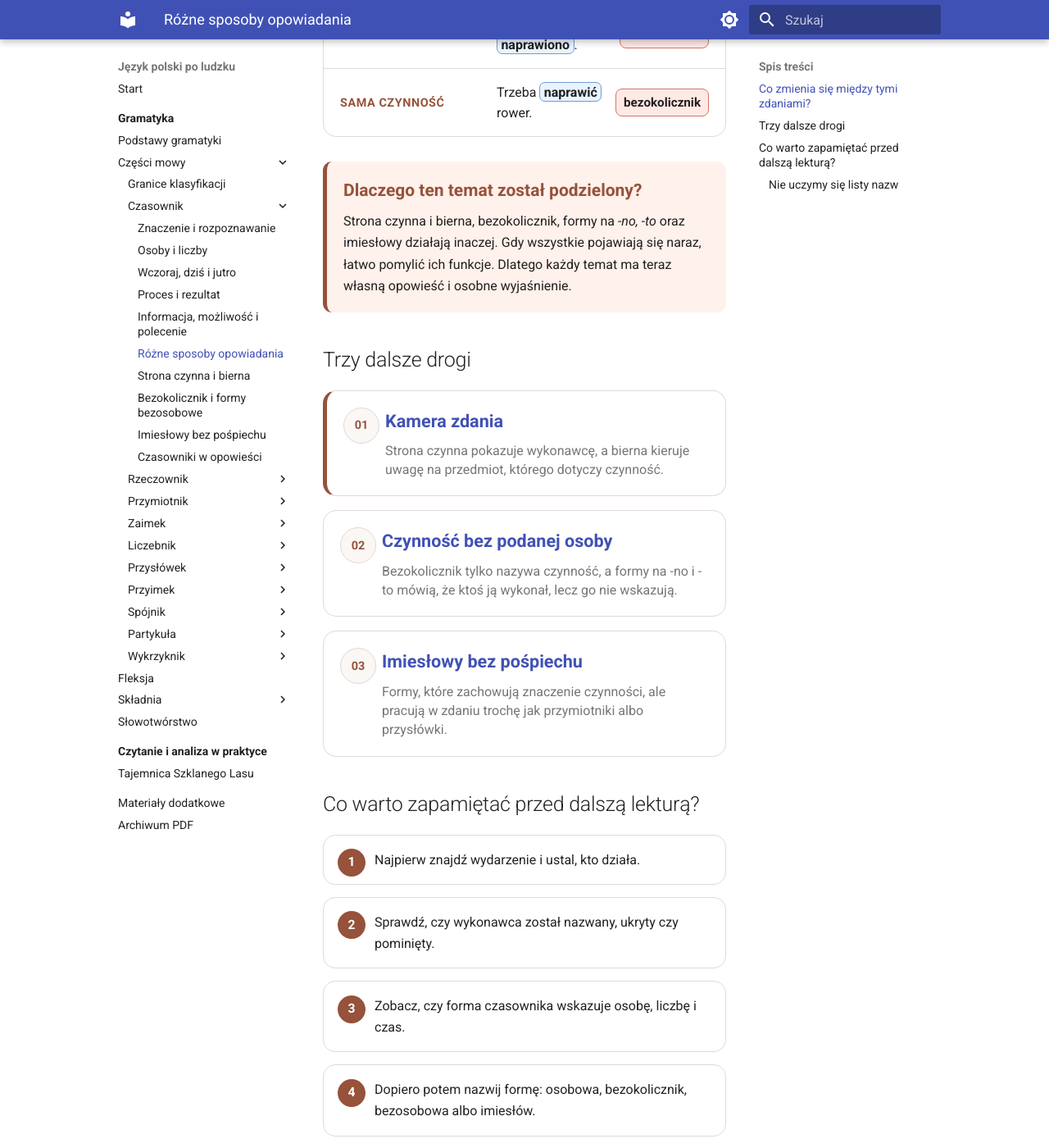
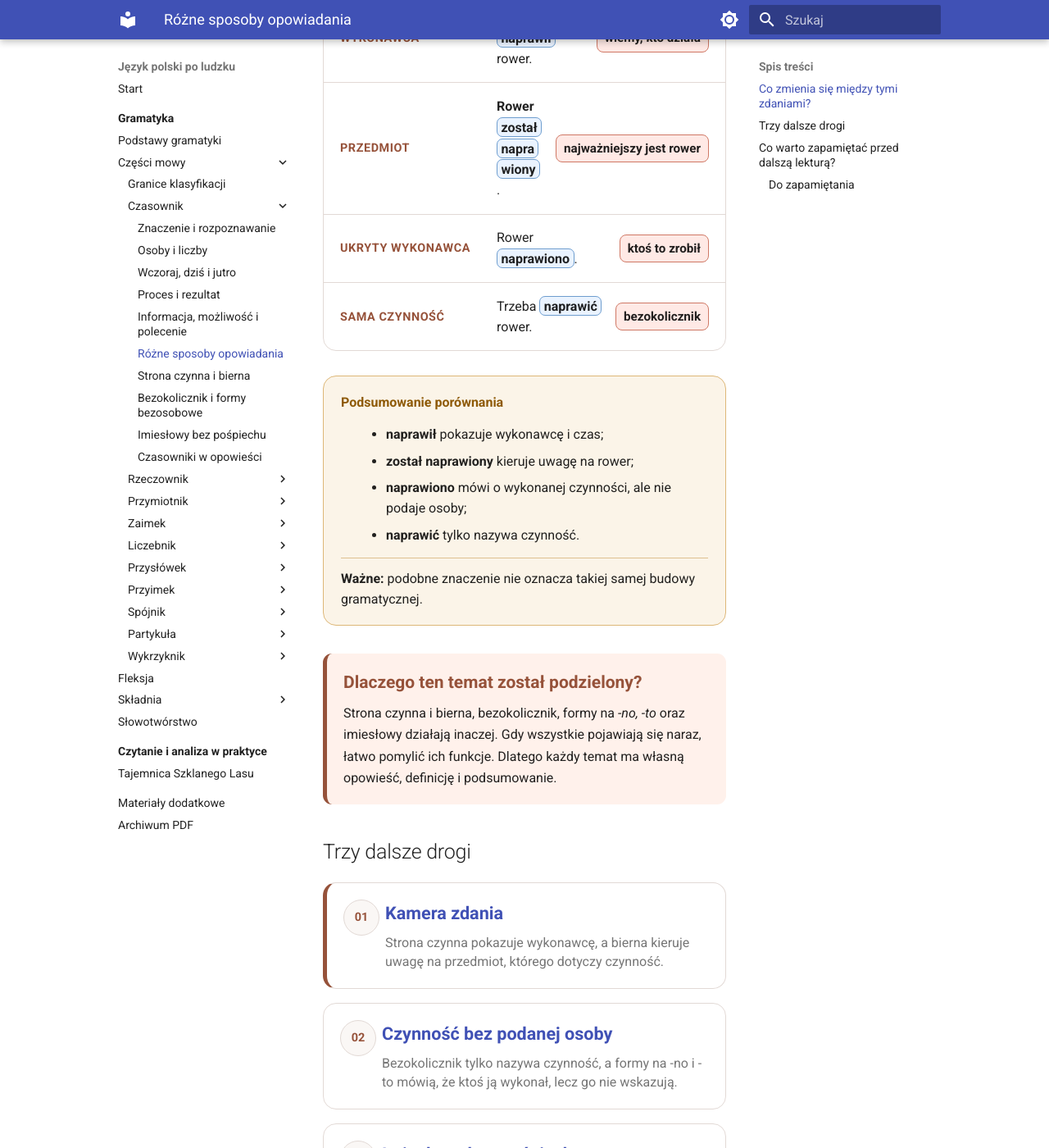
Before and after one commit to dchorazkiewicz/SP_JP, an MkDocs documentation site: the page built from docs/gramatyka/czesci-mowy/czasownik/strony-i-formy-nieosobowe.md, in a window 1280 px wide and 1400 px high, scrolled down 1083 px. Shown: the whole window at 82% size. Built offline with MkDocs 1.6.1 and Material for MkDocs 9.7.7, drawn with Linux system fonts in a browser that asks for light colours; some of the changed text lies outside the part shown.

Commit message:
Add structured overview to advanced verb forms

```diff
--- a/docs/gramatyka/czesci-mowy/czasownik/strony-i-formy-nieosobowe.md
+++ b/docs/gramatyka/czesci-mowy/czasownik/strony-i-formy-nieosobowe.md
@@ -4,6 +4,16 @@
 
 <div class="lead-box">
 Nie każda forma czasownika pokazuje osobę tak wyraźnie jak <em>czytam</em> albo <em>piszesz</em>. Czasem zdanie skupia uwagę na wykonawcy, czasem na przedmiocie, a czasem w ogóle nie podaje, kto wykonał czynność.
+</div>
+
+<div class="verb-learning-goals">
+  <div class="verb-learning-goals__title">Po tej stronie uporządkujesz cztery konstrukcje</div>
+  <ul>
+    <li>formę osobową, która pokazuje wykonawcę;</li>
+    <li>stronę bierną, która skupia uwagę na przedmiocie;</li>
+    <li>formy bezosobowe, które ukrywają wykonawcę;</li>
+    <li>bezokolicznik, który tylko nazywa czynność.</li>
+  </ul>
 </div>
 
 <div class="verb-story" markdown>
@@ -31,9 +41,20 @@
   <div class="verb-row"><span class="verb-badge">sama czynność</span><p>Trzeba <span class="verb-form">naprawić</span> rower.</p><span class="verb-note">bezokolicznik</span></div>
 </div>
 
+<div class="verb-checkpoint">
+  <div class="verb-checkpoint__title">Podsumowanie porównania</div>
+  <ul>
+    <li><strong>naprawił</strong> pokazuje wykonawcę i czas;</li>
+    <li><strong>został naprawiony</strong> kieruje uwagę na rower;</li>
+    <li><strong>naprawiono</strong> mówi o wykonanej czynności, ale nie podaje osoby;</li>
+    <li><strong>naprawić</strong> tylko nazywa czynność.</li>
+  </ul>
+  <p class="verb-checkpoint__term"><strong>Ważne:</strong> podobne znaczenie nie oznacza takiej samej budowy gramatycznej.</p>
+</div>
+
 <div class="verb-observation">
 <div class="verb-question">Dlaczego ten temat został podzielony?</div>
-Strona czynna i bierna, bezokolicznik, formy na <em>-no, -to</em> oraz imiesłowy działają inaczej. Gdy wszystkie pojawiają się naraz, łatwo pomylić ich funkcje. Dlatego każdy temat ma teraz własną opowieść i osobne wyjaśnienie.
+Strona czynna i bierna, bezokolicznik, formy na <em>-no, -to</em> oraz imiesłowy działają inaczej. Gdy wszystkie pojawiają się naraz, łatwo pomylić ich funkcje. Dlatego każdy temat ma własną opowieść, definicję i podsumowanie.
 </div>
 
 ## Trzy dalsze drogi
@@ -54,8 +75,13 @@
 </div>
 
 <div class="verb-mini-summary">
-<h3>Nie uczymy się listy nazw</h3>
-Każda forma istnieje po coś. Zmienia to, na czym skupia się zdanie, ile informacji podaje o wykonawcy i jak łączy kilka czynności w jedną wypowiedź.
+<h3>Do zapamiętania</h3>
+<ul>
+  <li>Forma osobowa pokazuje osobę lub pozwala ją rozpoznać.</li>
+  <li>Strona bierna zmienia główny punkt widzenia zdania.</li>
+  <li>Forma bezosobowa ukrywa wykonawcę.</li>
+  <li>Bezokolicznik nie wskazuje osoby, liczby ani czasu.</li>
+</ul>
 </div>
 
 [Przejdź dalej: kamera zdania](../strona-czynna-i-bierna/){ .md-button .md-button--primary }
```
